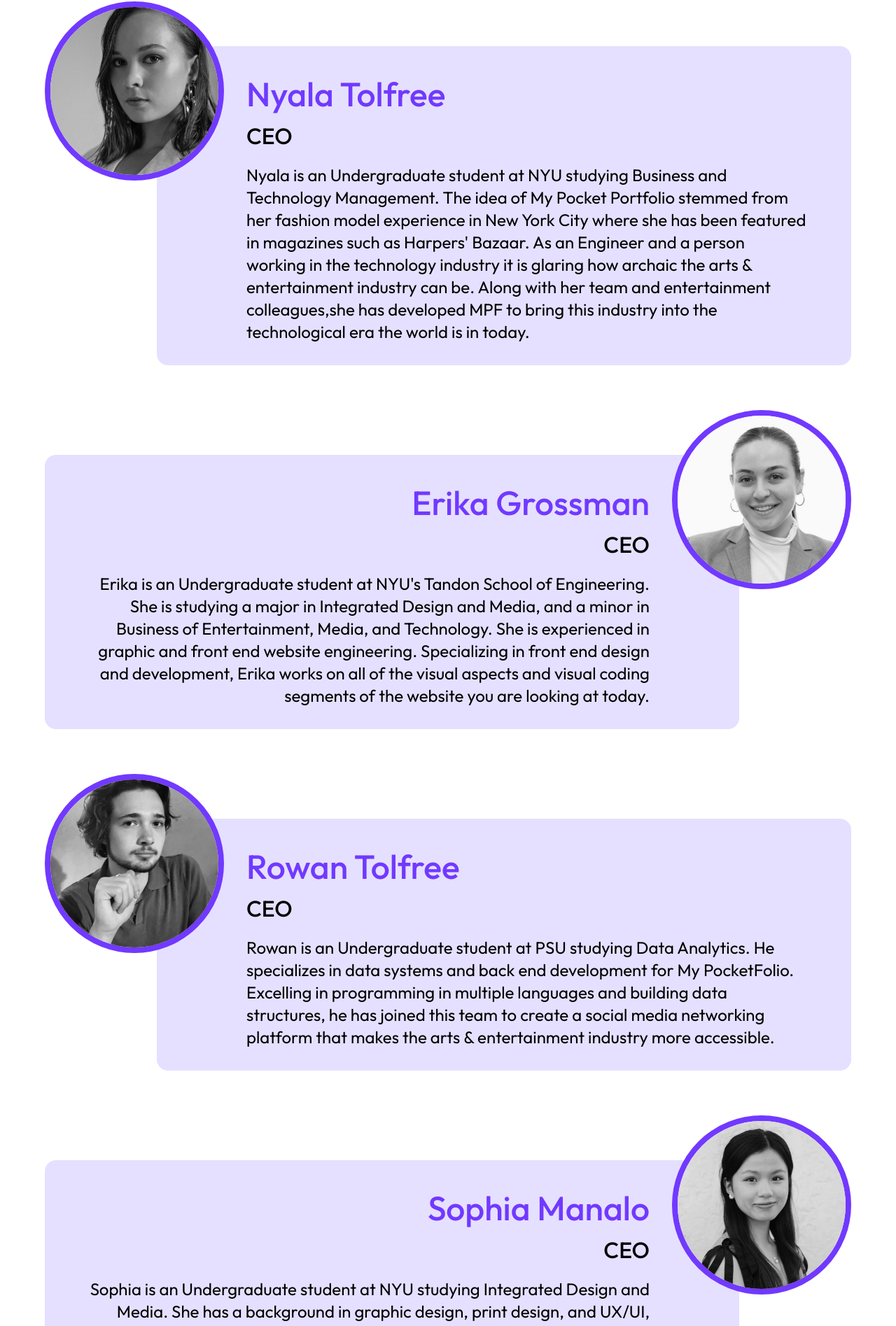
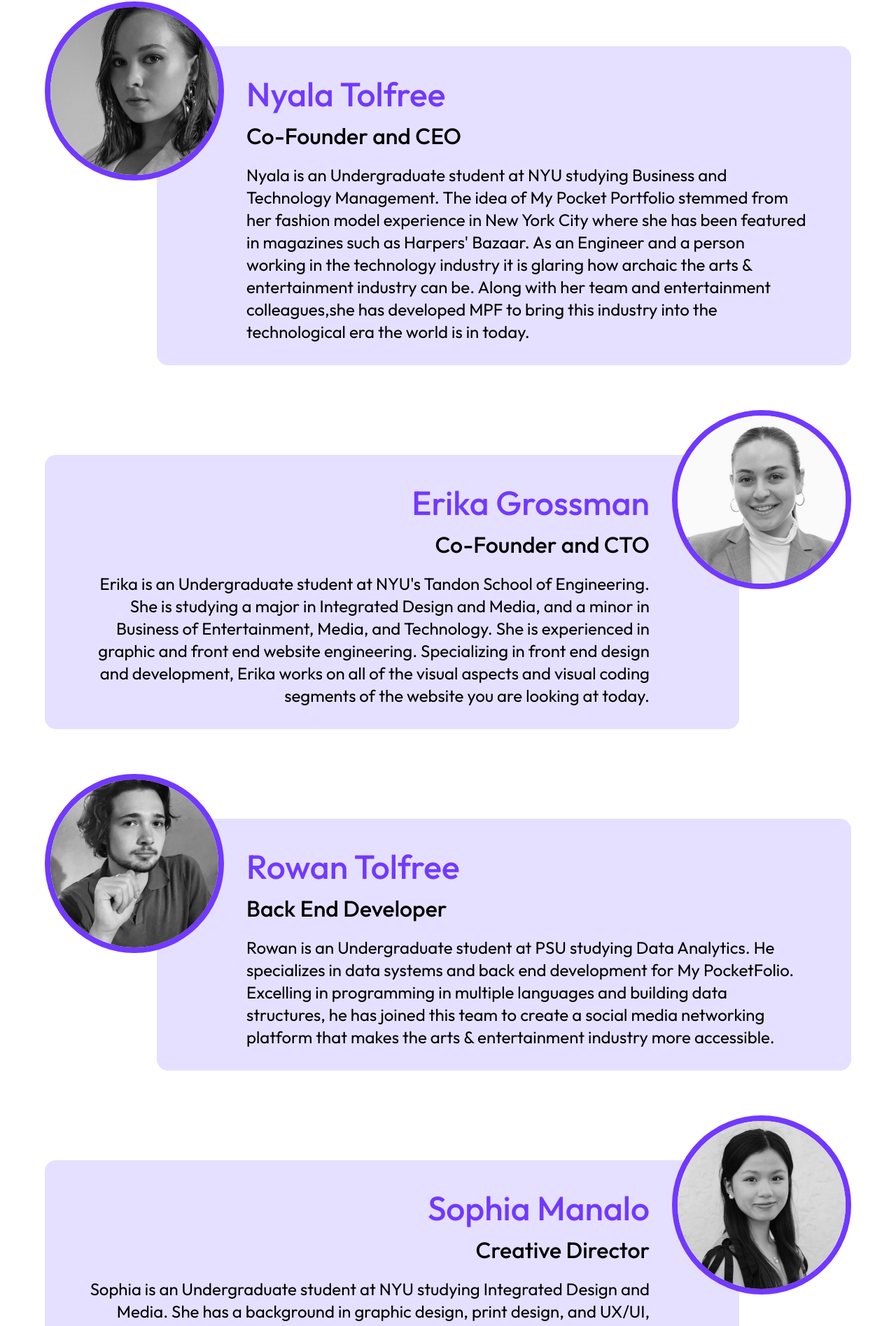
Before and after one commit to mpfolio/mpfolio, a Next.js app: page /team in a window 1280 px wide. Shown: the part 242-2137 px from the top of the page at 70% size. Built offline with nearby package versions, Linux system fonts and the light colour scheme.

Commit message:
changes to titles

```diff
--- a/app/team/page.tsx
+++ b/app/team/page.tsx
@@ -25,7 +25,7 @@ const Card = ({ dir="left", name, title, img, body } : CardProps) => {
                 <h2 className="name color-primary" style={{ textAlign: dir }}>
                     { name }
                 </h2>
-                <h3 className="title" style={{ textAlign: dir }}>CEO</h3>
+                <h3 className="title" style={{ textAlign: dir }}>{title}</h3>
                 <p style={{ textAlign: dir }}>
                     { body }
                 </p>
@@ -42,14 +42,14 @@ function App() {
             <Card
                 dir="left"
                 name="Nyala Tolfree"
-                title="CEO"
+                title="Co-Founder and CEO"
                 img={nyala_img}
                 body="Nyala is an Undergraduate student at NYU studying Business and Technology Management. The idea of My Pocket Portfolio stemmed from her fashion model experience in New York City where she has been featured in magazines such as Harpers' Bazaar. As an Engineer and a person working in the technology industry it is glaring how archaic the arts & entertainment industry can be. Along with her team and entertainment colleagues,she has developed MPF to bring this industry into the technological era the world is in today."
             />
             <Card
                 dir="right"
                 name="Erika Grossman"
-                title="Chief of Front End Development"
+                title="Co-Founder and CTO"
                 img={erika_img}
                 body="Erika is an Undergraduate student at NYU's Tandon School of Engineering. She is studying a major in Integrated Design and Media, and a minor in Business of Entertainment, Media, and Technology. She is experienced in graphic and front end website engineering. Specializing in front end design and development, Erika works on all of the visual aspects and visual coding segments of the website you are looking at today."
             />
@@ -63,7 +63,7 @@ function App() {
             <Card
                 dir="right"
                 name="Sophia Manalo"
-                title="Chief of Front End Development"
+                title="Creative Director"
                 img={sophie_img}
                 body="Sophia is an Undergraduate student at NYU studying Integrated Design and Media. She has a background in graphic design, print design, and UX/UI, and is experienced  with softwares in the Adobe suite."
                 />
```
